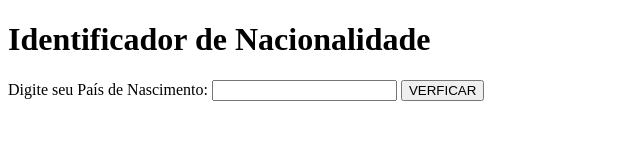
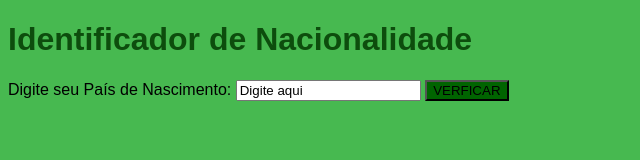
Before and after one commit to eurebecapereira/javascript, a plain HTML site: page aula011/ex011.html in a window 1280 px wide. Shown: the whole page, without its empty margins (0-640 px from the left). Drawn offline with Linux system fonts and the light colour scheme.

Commit message:
Acrescentei style

```diff
--- a/aula011/ex011.html
+++ b/aula011/ex011.html
@@ -5,10 +5,31 @@
     <meta http-equiv="X-UA-Compatible" content="IE=edge">
     <meta name="viewport" content="width=device-width, initial-scale=1.0">
     <title>Nacionalidade</title>
+    <style>
+      body {
+        font-family: Arial, Helvetica, sans-serif;
+        color: rgb(0, 0, 0);
+        background-color: rgb(71, 185, 80);
+      }
+      h1.destak{
+        color: rgb(13, 77, 13);
+      }
+
+      #txtp {
+        color: rgb(0, 0, 0);
+      }
+
+      #verificar {
+        background-color: darkgreen;
+      }
+      p {
+        font-family: Arial, Helvetica, sans-serif;
+      }
+    </style>
 </head>
 <body>
-    <h1>Identificador de Nacionalidade</h1>
-    Digite seu País de Nascimento:  <input type="text" value="" id="txtp">
+  <h1 class="destak">Identificador de Nacionalidade</h1>
+  Digite seu País de Nascimento:  <input type="text" value="Digite aqui" id="txtp">
   <input type="button" value="VERFICAR" id="verificar" onclick="verificar()">
   <div id="res">
 
```
Lines whose indentation alone changed are shown as unchanged.
